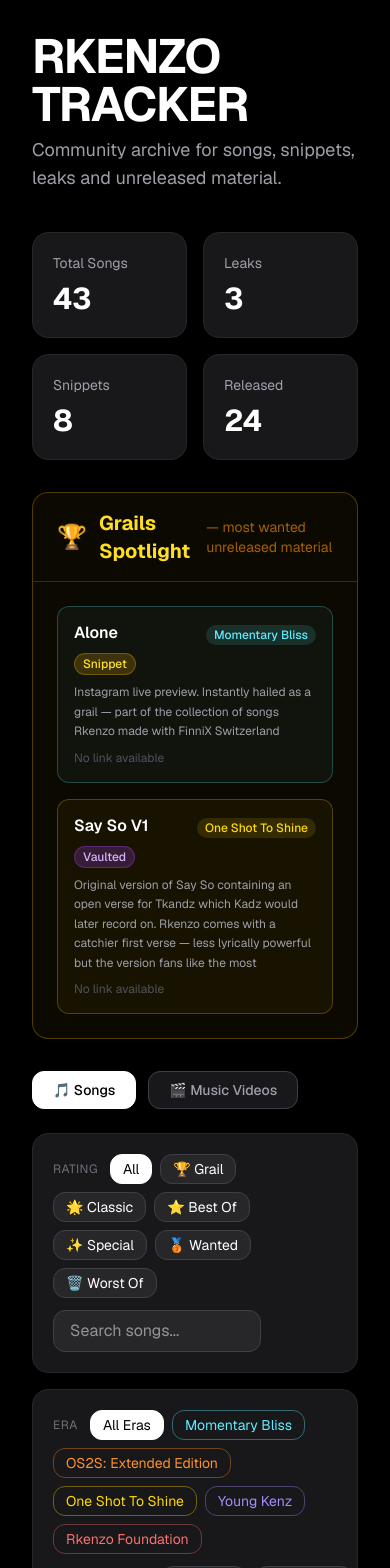
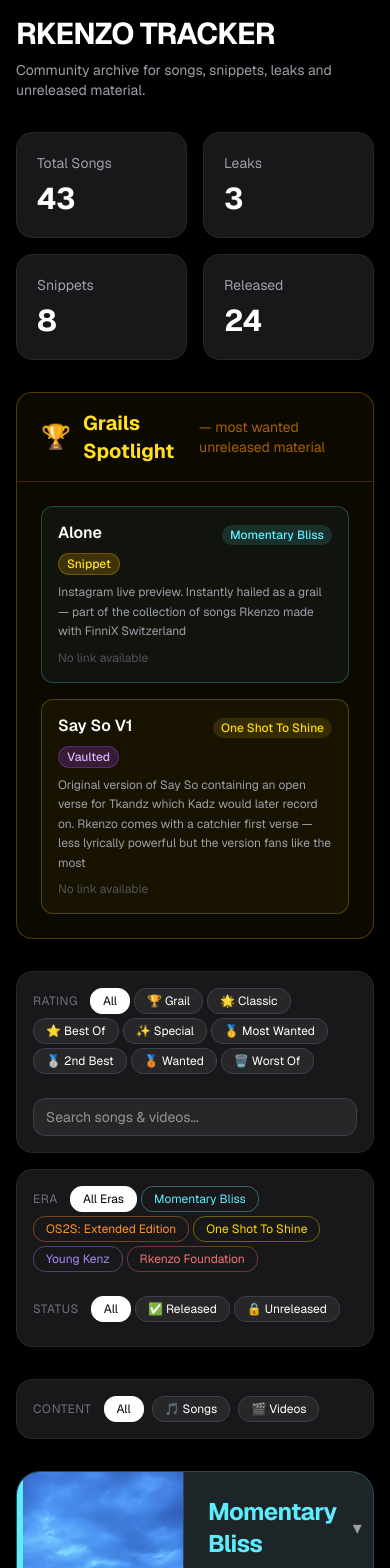
Before and after one commit to KnowKiot/Rkenzo-Tracker, a Next.js app: page / in a window 390 px wide. Shown: the top 1568 px of the page. Built offline with nearby package versions, Linux system fonts and the light colour scheme.

Commit message:
Mobile changes and mv search

```diff
--- a/app/data.tsx
+++ b/app/data.tsx
@@ -9,6 +9,8 @@ export const RATINGS = [
   { emoji: '🌟', label: 'Classic' },
   { emoji: '⭐', label: 'Best Of' },
   { emoji: '✨', label: 'Special' },
+  { emoji: '🥇', label: 'Most Wanted' },
+  { emoji: '🥈', label: '2nd Best' },
   { emoji: '🥉', label: 'Wanted' },
   { emoji: '🗑️', label: 'Worst Of' },
   { emoji: '—', label: 'Unrated' },
@@ -133,7 +135,7 @@ export const SONGS: Song[] = [
     producer: 'Unknown',
     notes:
       'Snippet uploaded to Instagram on April 18th 2026 where both boys are wearing light blue drip and tkandz previews a verse. Probably will drop leading up to the release of Momentary Bliss',
-    rating: '',
+    rating: '🥈',
     filename: '—',
     link: 'https://www.instagram.com/reel/DXR_71rjGq4/',
   },
--- a/app/page.tsx
+++ b/app/page.tsx
@@ -2,6 +2,9 @@
 
 import { useMemo, useRef, useState } from 'react';
 import { ERAS, MUSIC_VIDEOS, RATINGS, SONGS } from './data';
+
+// Re-export types for convenience
+type MusicVideo = (typeof MUSIC_VIDEOS)[number];
 
 // ─────────────────────────────────────────────
 //  Helpers
@@ -32,12 +35,34 @@ const isUnreleased = (status: string) => !RELEASED_STATUSES.includes(status);
 function EraPanel({
   era,
   songs,
+  videos,
+  contentFilter,
 }: {
   era: (typeof ERAS)[number];
   songs: typeof SONGS;
+  videos: MusicVideo[];
+  contentFilter: ContentFilter;
 }) {
   const [open, setOpen] = useState(true);
   const bodyRef = useRef<HTMLDivElement>(null);
+  const videosScrollRef = useRef<HTMLDivElement>(null);
+
+  // Combined count info
+  const totalSongs = songs.length;
+  const totalVideos = videos.length;
+  const releasedSongs = songs.filter((s) => s.status === 'Released').length;
+
+  // Scroll videos
+  const scrollVideos = (direction: 'left' | 'right') => {
+    if (videosScrollRef.current) {
+      const scrollAmount = 400; // Width of card (350px) + gap (4px*2)
+      if (direction === 'left') {
+        videosScrollRef.current.scrollBy({ left: -scrollAmount, behavior: 'smooth' });
+      } else {
+        videosScrollRef.current.scrollBy({ left: scrollAmount, behavior: 'smooth' });
+      }
+    }
+  };
 
   return (
     <div
@@ -87,13 +112,14 @@ function EraPanel({
           </div>
           <p className="text-zinc-400 text-sm mt-1">{era.description}</p>
           <div className="flex flex-wrap gap-4 mt-3 text-sm" style={{ color: `${era.accent}99` }}>
-            <span>{songs.length} song{songs.length !== 1 ? 's' : ''}</span>
-            <span>{songs.filter((s) => s.status === 'Released').length} released</span>
+            <span>{totalSongs} song{totalSongs !== 1 ? 's' : ''}</span>
+            <span>{releasedSongs} released</span>
             <span>{songs.filter((s) => s.status === 'Snippet').length} snippets</span>
             <span>{songs.filter((s) => s.status === 'Leaked').length} leaks</span>
             <span>
               {songs.filter((s) => ['Unreleased', 'Vaulted', 'Scrapped'].includes(s.status)).length} unreleased
             </span>
+            {totalVideos > 0 && <span>• {totalVideos} music video{totalVideos !== 1 ? 's' : ''}</span>}
           </div>
         </div>
       </button>
@@ -110,6 +136,9 @@ function EraPanel({
             : 'max-height 0.35s cubic-bezier(0.4,0,0.2,1), opacity 0.2s ease',
         }}
       >
+        {/* Songs Table */}
+        {songs.length > 0 && (contentFilter === 'All' || contentFilter === 'Songs') && (
+          <>
             <div
               className="overflow-x-auto"
               style={{ borderTop: `1px solid ${era.accent}25` }}
@@ -130,7 +159,7 @@ function EraPanel({
                 <tbody>
                   {songs.map((song, i) => (
                     <tr
-                  key={i}
+                      key={`song-${i}`}
                       className="hover:bg-white/5 transition-colors duration-150"
                       style={{ borderBottom: `1px solid ${era.accent}15` }}
                     >
@@ -170,48 +199,59 @@ function EraPanel({
                 </tbody>
               </table>
             </div>
+          </>
+        )}
+
+        {/* Music Videos Grid */}
+        {videos.length > 0 && (contentFilter === 'All' || contentFilter === 'Videos') && (
+          <div
+            className="p-6 border-t"
+            style={{ borderColor: `${era.accent}25` }}
+          >
+            <div className="flex items-center justify-between mb-4">
+              <h3 className="text-lg font-semibold flex items-center gap-2">
+                <span>🎬</span>
+                <span>Music Videos</span>
+              </h3>
+              <div className="flex gap-1 md:gap-2">
+                <button
+                  onClick={() => scrollVideos('left')}
+                  className="px-2 md:px-3 py-1 md:py-2 rounded-lg transition-colors text-xs md:text-sm"
+                  style={{ background: `${era.accent}20`, color: era.accent, border: `1px solid ${era.accent}40` }}
+                  aria-label="Scroll videos left"
+                >
+                  ← Prev
+                </button>
+                <button
+                  onClick={() => scrollVideos('right')}
+                  className="px-2 md:px-3 py-1 md:py-2 rounded-lg transition-colors text-xs md:text-sm"
+                  style={{ background: `${era.accent}20`, color: era.accent, border: `1px solid ${era.accent}40` }}
+                  aria-label="Scroll videos right"
+                >
+                  Next →
+                </button>
               </div>
             </div>
-  );
-}
-
-// ─────────────────────────────────────────────
-//  Music Videos Section
-// ─────────────────────────────────────────────
-
-function MusicVideosSection({ filterEra }: { filterEra: string }) {
-  const videos = useMemo(
-    () =>
-      filterEra === 'All'
-        ? MUSIC_VIDEOS
-        : MUSIC_VIDEOS.filter((v) => v.era === filterEra),
-    [filterEra],
-  );
-
-  if (videos.length === 0) return null;
-
-  return (
-    <div className="mb-10">
-      <div className="flex items-center gap-3 mb-5">
-        <span className="text-2xl">🎬</span>
-        <h2 className="text-2xl font-bold tracking-tight">Music Videos</h2>
-        <span className="text-zinc-500 text-sm ml-1">— official visuals archive</span>
-      </div>
-
-      <div className="grid grid-cols-1 sm:grid-cols-2 lg:grid-cols-3 xl:grid-cols-4 gap-4">
+            <div
+              ref={videosScrollRef}
+              className="flex gap-3 md:gap-4 overflow-x-auto pb-2 scroll-smooth"
+              style={{
+                scrollBehavior: 'smooth',
+                scrollbarWidth: 'thin',
+              }}
+            >
               {videos.map((mv, i) => {
-          const accent = eraAccent(mv.era);
                 const thumb = `https://img.youtube.com/vi/${mv.youtubeId}/hqdefault.jpg`;
                 const ytUrl = `https://www.youtube.com/watch?v=${mv.youtubeId}`;
 
                 return (
                   <a
-              key={i}
+                    key={`video-${i}`}
                     href={ytUrl}
                     target="_blank"
                     rel="noopener noreferrer"
-              className="group rounded-2xl overflow-hidden border transition-all duration-200 hover:scale-[1.02] hover:shadow-xl flex flex-col"
-              style={{ borderColor: `${accent}35`, background: '#1c1c1e' }}
+                    className="group rounded-2xl overflow-hidden border transition-all duration-200 hover:scale-[1.02] hover:shadow-xl flex flex-col flex-shrink-0"
+                    style={{ borderColor: `${era.accent}35`, background: '#1c1c1e', width: 'clamp(280px, 90vw, 350px)' }}
                   >
                     {/* Thumbnail */}
                     <div className="relative overflow-hidden aspect-video bg-zinc-800">
@@ -224,25 +264,30 @@ function MusicVideosSection({ filterEra }: { filterEra: string }) {
                       <div className="absolute inset-0 flex items-center justify-center bg-black/40 opacity-0 group-hover:opacity-100 transition-opacity duration-200">
                         <div
                           className="w-12 h-12 rounded-full flex items-center justify-center text-black text-xl font-bold"
-                    style={{ background: accent }}
+                          style={{ background: era.accent }}
                         >
                           ▶
                         </div>
                       </div>
-                {/* Era pill */}
-                <div
-                  className="absolute top-2 right-2 text-xs px-2 py-0.5 rounded-full font-medium"
-                  style={{ background: `${accent}25`, color: accent, border: `1px solid ${accent}40` }}
-                >
-                  {mv.era}
-                </div>
                     </div>
 
                     {/* Info */}
-              <div className="p-4 flex flex-col gap-1 flex-1">
-                <p className="font-semibold text-white text-sm leading-tight">{mv.title}</p>
+                    <div className="p-4 flex flex-col gap-2 flex-1">
+                      <div className="flex items-start justify-between gap-2">
+                        <p className="font-semibold text-white text-sm leading-tight flex-1">{mv.title}</p>
+                        <span className="text-xl flex-shrink-0">
+                          {mv.rating || '—'}
+                        </span>
+                      </div>
+                      <div className="flex items-center gap-2 flex-wrap">
+                        <span
+                          className={`px-2 py-1 rounded-full text-xs font-medium border ${statusColor(mv.status)}`}
+                        >
+                          {mv.status}
+                        </span>
+                      </div>
                       {mv.releaseDate && (
-                  <p className="text-xs" style={{ color: `${accent}99` }}>
+                        <p className="text-xs" style={{ color: `${era.accent}99` }}>
                           {mv.releaseDate}
                           {mv.director ? ` · Dir. ${mv.director}` : ''}
                         </p>
@@ -253,10 +298,13 @@ function MusicVideosSection({ filterEra }: { filterEra: string }) {
                     </div>
 
                     {/* Bottom accent bar */}
-              <div className="h-0.5 w-full" style={{ background: accent }} />
+                    <div className="h-0.5 w-full" style={{ background: era.accent }} />
                   </a>
                 );
               })}
+            </div>
+          </div>
+        )}
       </div>
     </div>
   );
@@ -267,13 +315,14 @@ function MusicVideosSection({ filterEra }: { filterEra: string }) {
 // ─────────────────────────────────────────────
 
 type StatusFilter = 'All' | 'Released' | 'Unreleased';
+type ContentFilter = 'All' | 'Songs' | 'Videos';
 
 export default function RkenzoTracker() {
-  const [search, setSearch]             = useState('');
-  const [filterRating, setFilterRating] = useState('All');
-  const [filterEra, setFilterEra]       = useState('All');
-  const [filterStatus, setFilterStatus] = useState<StatusFilter>('All');
-  const [activeTab, setActiveTab]       = useState<'songs' | 'videos'>('songs');
+  const [search, setSearch]               = useState('');
+  const [filterRating, setFilterRating]   = useState('All');
+  const [filterEra, setFilterEra]         = useState('All');
+  const [filterStatus, setFilterStatus]   = useState<StatusFilter>('All');
+  const [filterContent, setFilterContent] = useState<ContentFilter>('All');
 
   // ── Stats ──
   const stats = useMemo(() => ({
@@ -302,31 +351,41 @@ export default function RkenzoTracker() {
     });
   }, [search, filterRating, filterEra, filterStatus]);
 
+  // ── Filtered videos ──
+  const filteredVideos = useMemo(() => {
+    return MUSIC_VIDEOS.filter((video) => {
+      const matchesSearch = [video.title, video.era, video.status, video.notes || '']
+        .join(' ').toLowerCase().includes(search.toLowerCase());
+      const matchesRating = filterRating === 'All' || video.rating === filterRating;
+      const matchesEra    = filterEra === 'All' || video.era === filterEra;
+      const matchesStatus =
+        filterStatus === 'All'
+          ? true
+          : filterStatus === 'Released'
+          ? video.status === 'Released'
+          : video.status !== 'Released';
+      return matchesSearch && matchesRating && matchesEra && matchesStatus;
+    });
+  }, [search, filterRating, filterEra, filterStatus]);
+
   const groupedByEra = useMemo(
     () =>
       ERAS.map((era) => ({
         ...era,
         songs: filteredSongs.filter((s) => s.era === era.name),
-      })).filter((era) => era.songs.length > 0),
-    [filteredSongs],
+        videos: filteredVideos.filter((v) => v.era === era.name),
+      })).filter((era) => era.songs.length > 0 || era.videos.length > 0),
+    [filteredSongs, filteredVideos],
   );
 
-  // ── Tab pill helper ──
-  const tabCls = (active: boolean) =>
-    `px-5 py-2 rounded-xl text-sm font-medium border transition-all duration-200 ${
-      active
-        ? 'bg-white text-black border-white'
-        : 'bg-zinc-900 text-zinc-400 border-zinc-700 hover:border-zinc-400'
-    }`;
-
   return (
-    <div className="min-h-screen bg-black text-white p-8 font-sans">
+    <div className="min-h-screen bg-black text-white p-4 sm:p-6 md:p-8 font-sans">
       <div className="max-w-7xl mx-auto">
 
         {/* ── Header ── */}
-        <div className="mb-10">
-          <h1 className="text-5xl font-bold tracking-tight mb-2">RKENZO TRACKER</h1>
-          <p className="text-zinc-400 text-lg">
+        <div className="mb-8 md:mb-10">
+          <h1 className="text-3xl sm:text-4xl md:text-5xl font-bold tracking-tight mb-2">RKENZO TRACKER</h1>
+          <p className="text-zinc-400 text-sm sm:text-base md:text-lg">
             Community archive for songs, snippets, leaks and unreleased material.
           </p>
         </div>
@@ -398,25 +457,51 @@ export default function RkenzoTracker() {
           </div>
         </div>
 
-        {/* ── Tab switcher ── */}
-        <div className="flex gap-3 mb-6">
-          <button className={tabCls(activeTab === 'songs')}  onClick={() => setActiveTab('songs')}>
-            🎵 Songs
+        {/* ── Rating + search ── */}
+        <div className="bg-zinc-900 border border-zinc-800 rounded-2xl p-4 md:p-5 mb-4 flex flex-col md:flex-row md:items-center md:justify-between gap-4">
+          <div className="flex flex-wrap gap-1 md:gap-2 items-center overflow-x-auto pb-2">
+            <span className="text-zinc-500 text-xs uppercase tracking-wider mr-2 flex-shrink-0">Rating</span>
+            <button
+              onClick={() => setFilterRating('All')}
+              className={`px-3 py-1 rounded-xl text-xs md:text-sm border transition whitespace-nowrap ${
+                filterRating === 'All'
+                  ? 'bg-white text-black border-white'
+                  : 'bg-zinc-800 border-zinc-700 hover:border-white'
+              }`}
+            >
+              All
             </button>
-          <button className={tabCls(activeTab === 'videos')} onClick={() => setActiveTab('videos')}>
-            🎬 Music Videos
+            {RATINGS.filter((r) => r.emoji !== '—').map((r) => (
+              <button
+                key={r.emoji}
+                onClick={() => setFilterRating(filterRating === r.emoji ? 'All' : r.emoji)}
+                className={`px-3 py-1 rounded-xl text-xs md:text-sm border transition whitespace-nowrap ${
+                  filterRating === r.emoji
+                    ? 'bg-white text-black border-white'
+                    : 'bg-zinc-800 border-zinc-700 hover:border-white'
+                }`}
+              >
+                {r.emoji} {r.label}
               </button>
+            ))}
+          </div>
+          <input
+            type="text"
+            placeholder="Search songs & videos..."
+            value={search}
+            onChange={(e) => setSearch(e.target.value)}
+            className="bg-zinc-800 border border-zinc-700 rounded-xl px-3 md:px-4 py-2 outline-none focus:border-white transition w-full md:w-52 text-sm md:text-base"
+          />
         </div>
 
-        {/* ── Music Videos Tab ── */}
-        {activeTab === 'videos' && (
-          <>
-            {/* Era filter for videos */}
-            <div className="bg-zinc-900 border border-zinc-800 rounded-2xl p-5 mb-6 flex flex-wrap items-center gap-3">
-              <span className="text-zinc-500 text-xs uppercase tracking-wider mr-1">Era</span>
+        {/* ── Era + Status filter ── */}
+        <div className="bg-zinc-900 border border-zinc-800 rounded-2xl p-4 md:p-5 mb-8 flex flex-col gap-4 md:gap-0 md:flex-wrap md:items-center md:gap-x-6 md:gap-y-3">
+          {/* Era */}
+          <div className="flex flex-wrap gap-1 md:gap-2 items-center overflow-x-auto pb-2">
+            <span className="text-zinc-500 text-xs uppercase tracking-wider mr-2 flex-shrink-0">Era</span>
             <button
               onClick={() => setFilterEra('All')}
-                className={`px-3 py-1 rounded-xl text-sm border transition ${
+              className={`px-3 py-1 rounded-xl text-xs md:text-sm border transition whitespace-nowrap ${
                 filterEra === 'All'
                   ? 'bg-white text-black border-white'
                   : 'bg-zinc-800 border-zinc-700 hover:border-white'
@@ -428,81 +513,7 @@ export default function RkenzoTracker() {
               <button
                 key={era.name}
                 onClick={() => setFilterEra(filterEra === era.name ? 'All' : era.name)}
-                  className="px-3 py-1 rounded-xl text-sm border transition"
-                  style={
-                    filterEra === era.name
-                      ? { background: era.accent, color: '#000', borderColor: era.accent }
-                      : { background: 'transparent', color: era.accent, borderColor: `${era.accent}60` }
-                  }
-                >
-                  {era.name}
-                </button>
-              ))}
-            </div>
-            <MusicVideosSection filterEra={filterEra} />
-          </>
-        )}
-
-        {/* ── Songs Tab ── */}
-        {activeTab === 'songs' && (
-          <>
-            {/* Rating + search */}
-            <div className="bg-zinc-900 border border-zinc-800 rounded-2xl p-5 mb-4 flex flex-wrap items-center gap-3 justify-between">
-              <div className="flex flex-wrap gap-2 items-center">
-                <span className="text-zinc-500 text-xs uppercase tracking-wider mr-1">Rating</span>
-                <button
-                  onClick={() => setFilterRating('All')}
-                  className={`px-3 py-1 rounded-xl text-sm border transition ${
-                    filterRating === 'All'
-                      ? 'bg-white text-black border-white'
-                      : 'bg-zinc-800 border-zinc-700 hover:border-white'
-                  }`}
-                >
-                  All
-                </button>
-                {RATINGS.filter((r) => r.emoji !== '—').map((r) => (
-                  <button
-                    key={r.emoji}
-                    onClick={() => setFilterRating(filterRating === r.emoji ? 'All' : r.emoji)}
-                    className={`px-3 py-1 rounded-xl text-sm border transition ${
-                      filterRating === r.emoji
-                        ? 'bg-white text-black border-white'
-                        : 'bg-zinc-800 border-zinc-700 hover:border-white'
-                    }`}
-                  >
-                    {r.emoji} {r.label}
-                  </button>
-                ))}
-              </div>
-              <input
-                type="text"
-                placeholder="Search songs..."
-                value={search}
-                onChange={(e) => setSearch(e.target.value)}
-                className="bg-zinc-800 border border-zinc-700 rounded-xl px-4 py-2 outline-none focus:border-white transition w-52"
-              />
-            </div>
-
-            {/* Era + Status filter */}
-            <div className="bg-zinc-900 border border-zinc-800 rounded-2xl p-5 mb-8 flex flex-wrap items-center gap-x-6 gap-y-3">
-              {/* Era */}
-              <div className="flex flex-wrap gap-2 items-center">
-                <span className="text-zinc-500 text-xs uppercase tracking-wider mr-1">Era</span>
-                <button
-                  onClick={() => setFilterEra('All')}
-                  className={`px-3 py-1 rounded-xl text-sm border transition ${
-                    filterEra === 'All'
-                      ? 'bg-white text-black border-white'
-                      : 'bg-zinc-800 border-zinc-700 hover:border-white'
-                  }`}
-                >
-                  All Eras
-                </button>
-                {ERAS.map((era) => (
-                  <button
-                    key={era.name}
-                    onClick={() => setFilterEra(filterEra === era.name ? 'All' : era.name)}
-                    className="px-3 py-1 rounded-xl text-sm border transition"
+                className="px-3 py-1 rounded-xl text-xs md:text-sm border transition whitespace-nowrap"
                 style={
                   filterEra === era.name
                     ? { background: era.accent, color: '#000', borderColor: era.accent }
@@ -515,16 +526,16 @@ export default function RkenzoTracker() {
           </div>
 
           {/* Divider */}
-              <div className="h-6 w-px bg-zinc-700 hidden md:block" />
+          <div className="h-6 w-px bg-zinc-700 hidden lg:block" />
 
           {/* Status */}
-              <div className="flex items-center gap-2">
-                <span className="text-zinc-500 text-xs uppercase tracking-wider mr-1">Status</span>
+          <div className="flex flex-wrap gap-1 md:gap-2 items-center overflow-x-auto pb-2">
+            <span className="text-zinc-500 text-xs uppercase tracking-wider mr-2 flex-shrink-0">Status</span>
             {(['All', 'Released', 'Unreleased'] as StatusFilter[]).map((s) => (
               <button
                 key={s}
                 onClick={() => setFilterStatus(s)}
-                    className={`px-3 py-1 rounded-xl text-sm border transition ${
+                className={`px-3 py-1 rounded-xl text-xs md:text-sm border transition whitespace-nowrap ${
                   filterStatus === s
                     ? s === 'Released'
                       ? 'bg-green-500 text-black border-green-500'
@@ -540,18 +551,34 @@ export default function RkenzoTracker() {
           </div>
         </div>
 
-            {/* Era sections */}
+        {/* ── Content Type Filter ── */}
+        <div className="bg-zinc-900 border border-zinc-800 rounded-2xl p-4 md:p-5 mb-8 flex flex-wrap gap-2 items-center">
+          <span className="text-zinc-500 text-xs uppercase tracking-wider mr-1 flex-shrink-0">Content</span>
+          {(['All', 'Songs', 'Videos'] as ContentFilter[]).map((c) => (
+            <button
+              key={c}
+              onClick={() => setFilterContent(c)}
+              className={`px-3 py-1 rounded-xl text-xs md:text-sm border transition whitespace-nowrap ${
+                filterContent === c
+                  ? 'bg-white text-black border-white'
+                  : 'bg-zinc-800 border-zinc-700 hover:border-white'
+              }`}
+            >
+              {c === 'Songs' ? '🎵 Songs' : c === 'Videos' ? '🎬 Videos' : 'All'}
+            </button>
+          ))}
+        </div>
+
+        {/* ── Era sections with songs & videos ── */}
         <div className="space-y-6">
           {groupedByEra.map((era) => (
-                <EraPanel key={era.name} era={era} songs={era.songs} />
+            <EraPanel key={era.name} era={era} songs={era.songs} videos={era.videos} contentFilter={filterContent} />
           ))}
 
           {groupedByEra.length === 0 && (
-                <div className="text-center text-zinc-500 py-20">No songs match your filters.</div>
+            <div className="text-center text-zinc-500 py-20">No songs or videos match your filters.</div>
           )}
         </div>
-          </>
-        )}
 
         {/* ── Rating Legend ── */}
         <div className="mt-10 bg-zinc-900 border border-zinc-800 rounded-2xl p-6">
```
Lines whose indentation alone changed are shown as unchanged.
